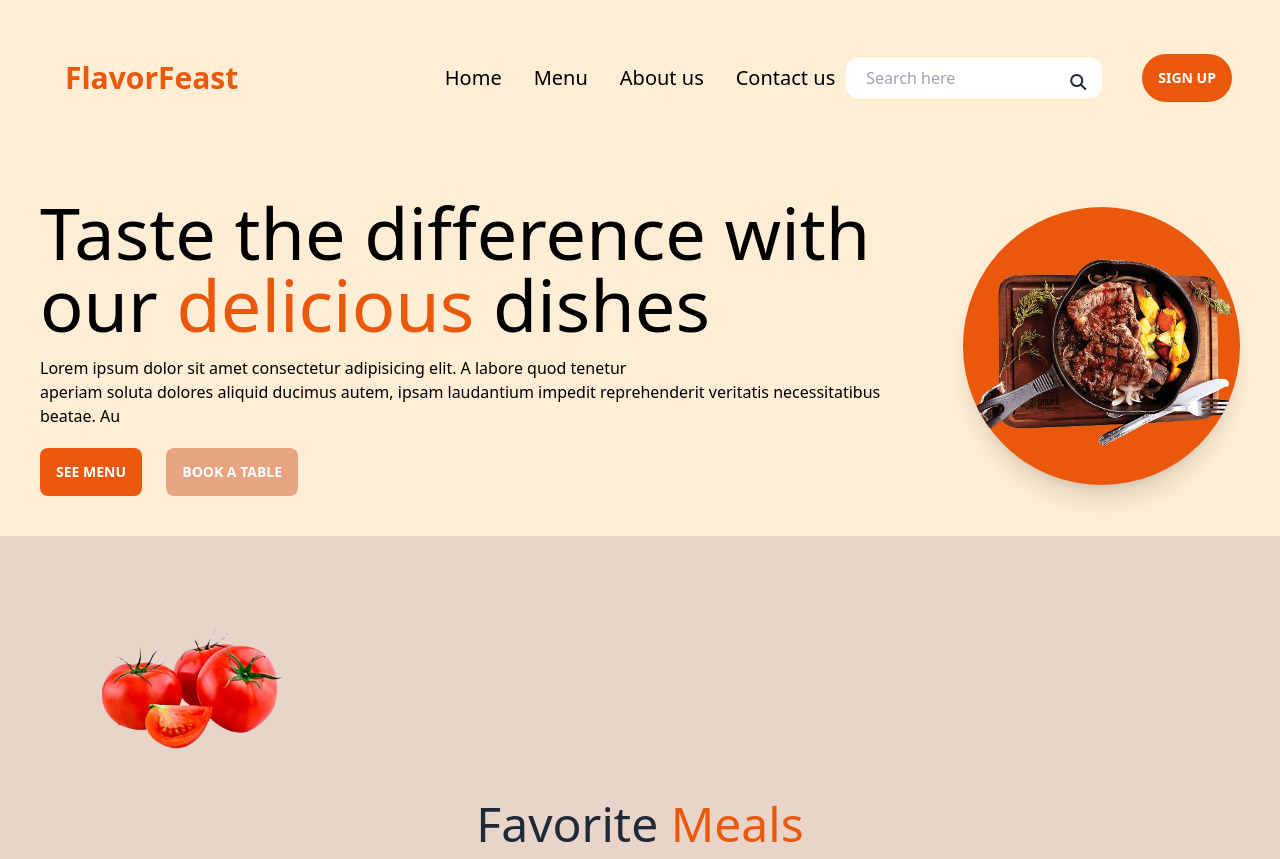
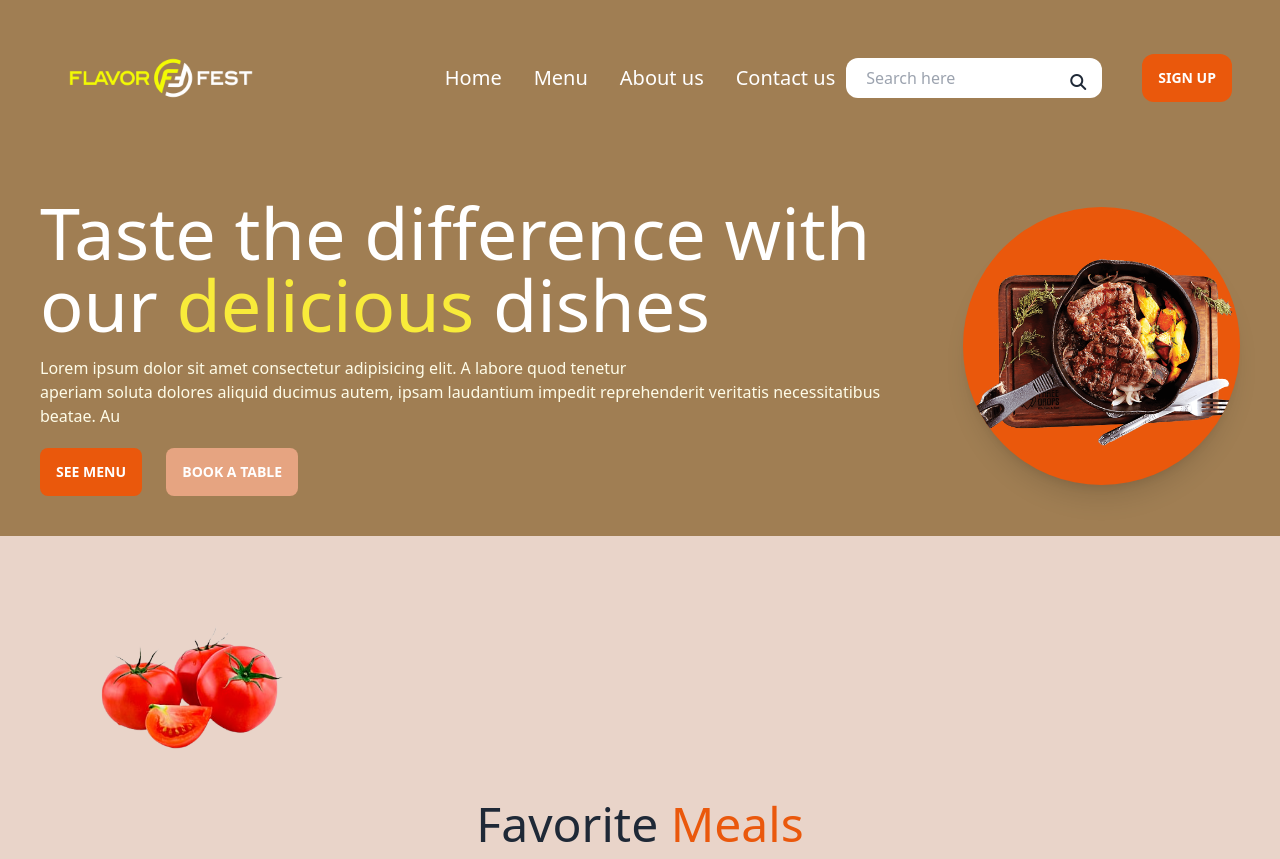
Before and after one commit to nahidparvej-developer/resturent-1, a plain HTML site: page index.html in a window 1280 px wide. Shown: the top 859 px of the page. Drawn offline with nearby package versions, Linux system fonts and the light colour scheme.

Commit message:
navbar succesfully

```diff
--- a/index.html
+++ b/index.html
@@ -17,7 +17,7 @@
 
 </head>
 <body class="bg-[#e9d4c9] ">
-       <header class="bg-[#ffedd5]">
+       <header class="bg-[#a07e53]">
         <nav class="lg:p-10">
             <div class="navbar bg-base-600">
                 <div class="navbar-start">
@@ -25,20 +25,23 @@
                     <label tabindex="0" class="btn btn-ghost  lg:hidden">
                       <svg xmlns="http://www.w3.org/2000/svg" class="h-5 w-5" fill="none" viewBox="0 0 24 24" stroke="currentColor"><path stroke-linecap="round" stroke-linejoin="round" stroke-width="2" d="M4 6h16M4 12h8m-8 6h16" /></svg>
                     </label>
-                    <ul tabindex="0" class="menu menu-sm dropdown-content mt-3 z-[1] p-2 shadow bg-base-100 rounded-box w-52">
+                    <ul tabindex="0" class="menu menu-sm dropdown-content mt-3 z-[1] p-2 shadow bg-transparent text-white rounded-box w-52">
                         <li><a>Home</a></li>
                         <li><a>Menu</a></li>
                         <li><a>About us</a></li>
                         <li><a>Contact us</a></li>
+                     <div>   <i class="fa-solid fa-magnifying-glass absolute ml-44 mt-3"></i>
+                      <input class="h-8 bg-white rounded-xl  pl-5" type="text" placeholder="Search here"></div>
 
                     </ul>
                   </div>
-                  <a class="btn btn-ghost normal-case text-3xl text-[#ea580c]">FlavorFeast</a>
+
+                <a class="btn btn-ghost normal-case "> <img class="w-48 lg:-ml-0 -ml-5" src="images/FF-Main-Logo-B-1024x224.png" alt=""></a>
                 </div>
                 <div class="navbar-center hidden   lg:flex">
-                  <ul class="menu menu-horizontal px-1 text-xl text-black">
-                    <li><a>Home</a></li>
-                    <li><a>Menu</a></li>
+                  <ul class="menu menu-horizontal px-1 text-xl text-white   ">
+                    <li ><a>Home</a></li>
+                    <li><a href="">Menu</a></li>
                     <li><a>About us</a></li>
                     <li><a>Contact us</a></li>
                   </ul>
@@ -49,7 +52,7 @@
                         <input class="h-10 bg-white rounded-xl w-64 pl-5" type="text" placeholder="Search here">
                     </div>
 
-                  <a class="btn text-gl bg-[#ea580c] border-none text-white rounded-3xl">Sign Up</a>
+                  <a class="btn text-gl  bg-[#ea580c] hover:bg-[#65be1c] border-none text-white rounded-xl">Sign Up</a>
 
                 </div>
               </div>
@@ -57,8 +60,8 @@
 
               <div class="flex flex-col-reverse lg:flex-row justify-between items-center gap-20  lg:p-10 p-5">
                 <div>
-                  <h1 class="text-7xl text-black">Taste the difference with  our <span class="text-[#ea580c]">delicious</span> dishes</h1>
-                  <p class="mt-4 text-black">Lorem ipsum dolor sit amet consectetur adipisicing elit. A labore quod tenetur <br> aperiam soluta dolores aliquid ducimus autem, ipsam laudantium impedit reprehenderit veritatis necessitatibus beatae. Au</p>
+                  <h1 class="lg:text-7xl text-4xl text-white">Taste the difference with  our <span class="text-[#f8eb3a]">delicious</span> dishes</h1>
+                  <p class="mt-4 text-yellow-50">Lorem ipsum dolor sit amet consectetur adipisicing elit. A labore quod tenetur <br> aperiam soluta dolores aliquid ducimus autem, ipsam laudantium impedit reprehenderit veritatis necessitatibus beatae. Au</p>
 
                   <button class="btn bg-[#ea580c] text-white mt-5 border-none hover:bg-[#65be1c] "> See Menu </button>
                   <button class="btn bg-[#e6a481] text-white mt-5 border-none hover:bg-[#f16316] ml-5"> Book A Table </button>
```
